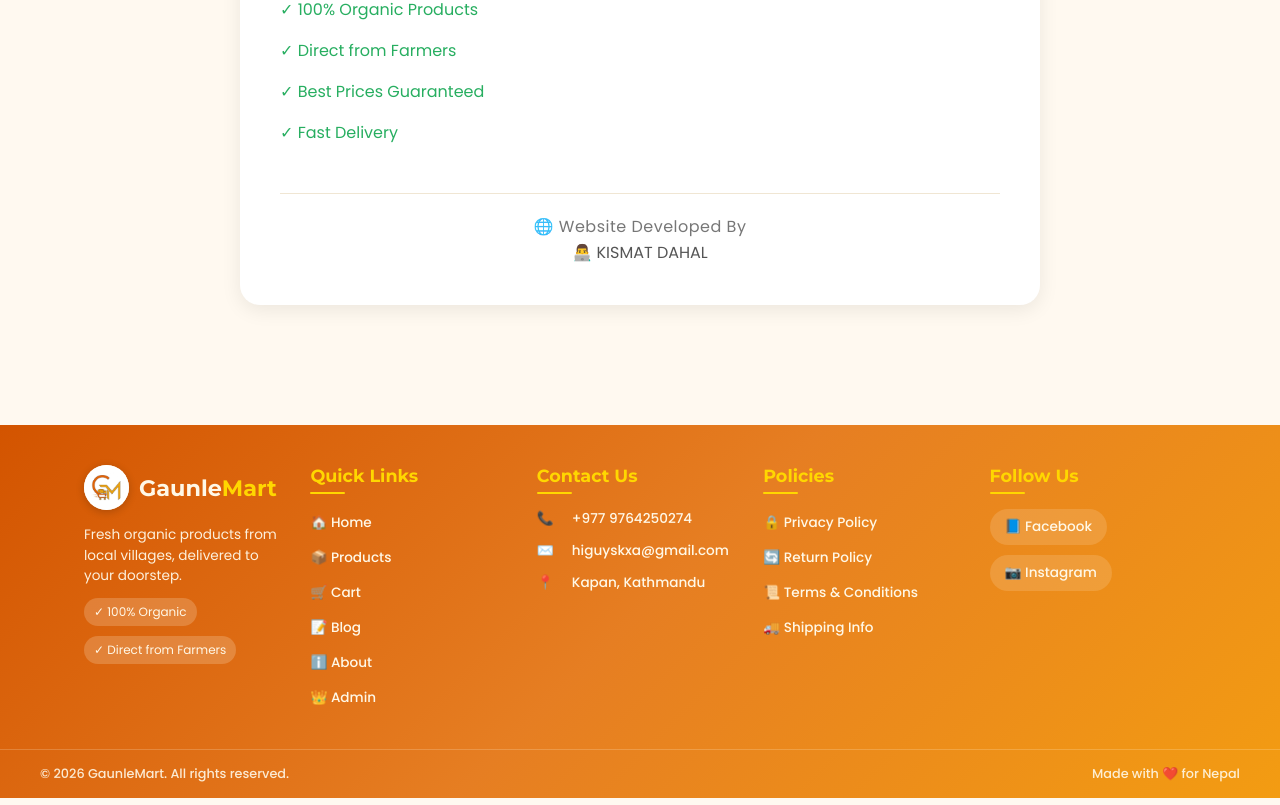
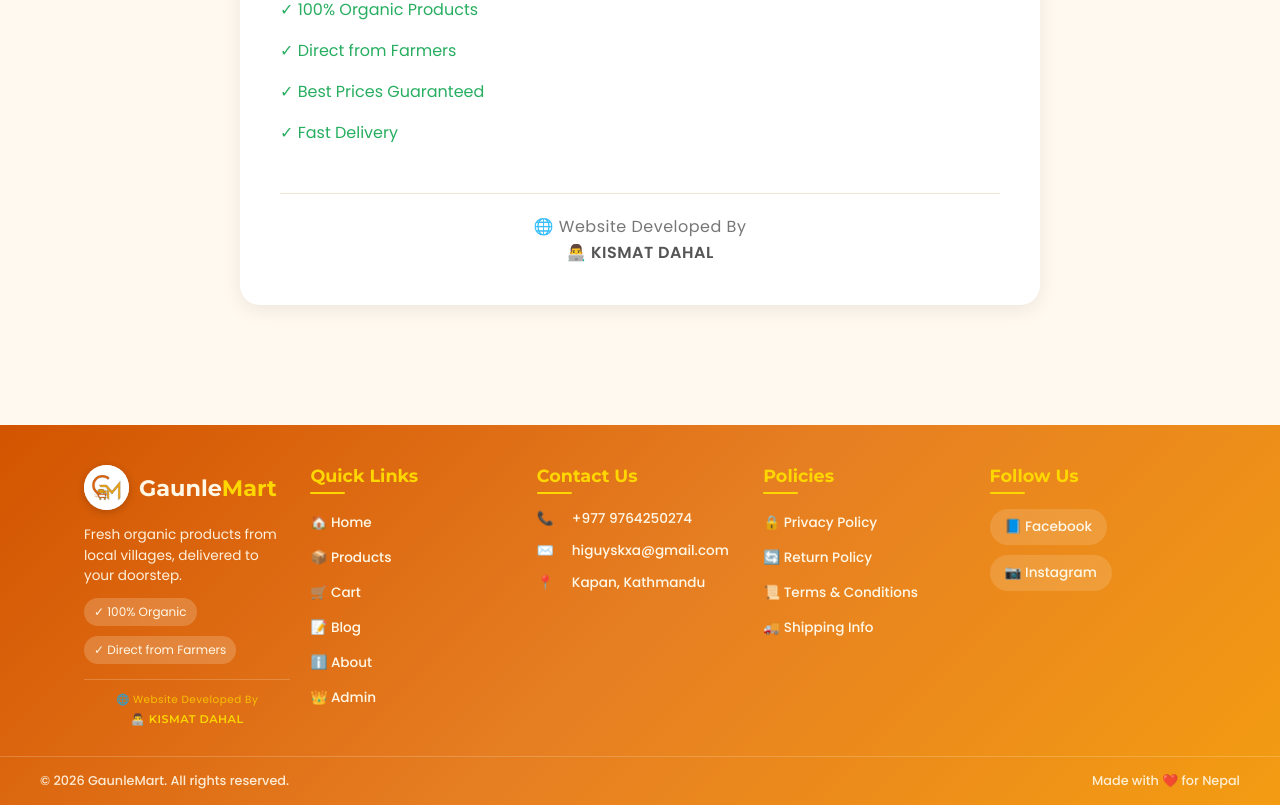
Before and after one commit to kismatdahal1-afk/GaunleMart, a React (Create React App) app: page /about in a window 1280 px wide. Shown: the part 621-1426 px from the top of the page. Built offline with nearby package versions, Linux system fonts and the light colour scheme.

Commit message:
Developer Credits Hehe

```diff
--- a/src/components/Footer.css
+++ b/src/components/Footer.css
@@ -309,3 +309,43 @@
     font-size: 0.8rem;
   }
 }
+/* ========== DEVELOPER CREDIT IN FOOTER ========== */
+.developer-credit-footer {
+  margin-top: 15px;
+  padding-top: 12px;
+  border-top: 1px solid rgba(255, 248, 231, 0.2);
+  text-align: center;
+}
+
+.credit-line {
+  font-family: 'Poppins', sans-serif;
+  font-size: 0.65rem;
+  color: #FFD700;
+  opacity: 0.8;
+  letter-spacing: 0.5px;
+  margin-bottom: 4px;
+}
+
+.credit-name {
+  font-family: 'Montserrat', sans-serif;
+  font-size: 0.7rem;
+  font-weight: 600;
+  color: #FFD700;
+  letter-spacing: 0.5px;
+}
+
+/* Responsive adjustments for footer credit */
+@media screen and (max-width: 768px) {
+  .developer-credit-footer {
+    margin-top: 12px;
+    padding-top: 10px;
+  }
+
+  .credit-line {
+    font-size: 0.6rem;
+  }
+
+  .credit-name {
+    font-size: 0.65rem;
+  }
+}
--- a/src/components/Footer.js
+++ b/src/components/Footer.js
@@ -16,7 +16,7 @@
     <footer className="footer">
       <div className="footer-container">
 
-        {/* Column 1: Brand Section */}
+        {/* Column 1: Brand Section - ADDED DEVELOPER CREDIT */}
         <div className="footer-col">
           <div className="footer-logo">
             <div className="logo-circle">
@@ -31,9 +31,15 @@
             <span>✓ 100% Organic</span>
             <span>✓ Direct from Farmers</span>
           </div>
+
+          {/* Developer Credit - Added in Brand Column */}
+          <div className="developer-credit-footer">
+            <div className="credit-line">🌐 Website Developed By</div>
+            <div className="credit-name">👨‍💻 KISMAT DAHAL</div>
+          </div>
         </div>
 
-        {/* Column 2: Quick Links - ADDED ADMIN LINK */}
+        {/* Column 2: Quick Links */}
         <div className="footer-col">
           <h3 className="footer-title">Quick Links</h3>
           <ul className="footer-links">
--- a/src/components/NavigationDrawer.css
+++ b/src/components/NavigationDrawer.css
@@ -289,3 +289,45 @@
     padding: 6px 10px;
   }
 }
+/* ========== DEVELOPER CREDIT IN HAMBURGER MENU ========== */
+.drawer-developer-credit {
+  margin: 20px 20px 30px;
+  padding: 15px 10px;
+  text-align: center;
+  border-top: 1px solid rgba(255, 255, 255, 0.15);
+  background: rgba(0, 0, 0, 0.1);
+  border-radius: 12px;
+}
+
+.drawer-credit-line {
+  font-family: 'Poppins', sans-serif;
+  font-size: 0.7rem;
+  color: #FFD700;
+  opacity: 0.85;
+  letter-spacing: 0.5px;
+  margin-bottom: 5px;
+}
+
+.drawer-credit-name {
+  font-family: 'Montserrat', sans-serif;
+  font-size: 0.75rem;
+  font-weight: 600;
+  color: #FFD700;
+  letter-spacing: 0.5px;
+}
+
+/* Responsive adjustments for mobile menu credit */
+@media screen and (max-width: 480px) {
+  .drawer-developer-credit {
+    margin: 15px 15px 25px;
+    padding: 12px 8px;
+  }
+
+  .drawer-credit-line {
+    font-size: 0.65rem;
+  }
+
+  .drawer-credit-name {
+    font-size: 0.7rem;
+  }
+}
--- a/src/components/NavigationDrawer.js
+++ b/src/components/NavigationDrawer.js
@@ -1,4 +1,4 @@
-// NavigationDrawer.js - Right side sliding navigation drawer
+// NavigationDrawer.js - Right side sliding navigation drawer with developer credit
 import React, { useEffect } from 'react';
 import { Link } from 'react-router-dom';
 import './NavigationDrawer.css';
@@ -31,7 +31,7 @@
         onClick={onClose}
       />
 
-      {/* Drawer - Now opens from RIGHT side */}
+      {/* Drawer - Opens from RIGHT side */}
       <div className={`navigation-drawer ${isOpen ? 'open' : ''}`}>
         {/* Close button */}
         <button className="drawer-close" onClick={onClose}>
@@ -116,6 +116,12 @@
             <li>📍 Kapan, Kathmandu</li>
           </ul>
         </div>
+
+        {/* Developer Credit - Added at bottom of hamburger menu */}
+        <div className="drawer-developer-credit">
+          <div className="drawer-credit-line">🌐 Website Developed By</div>
+          <div className="drawer-credit-name">👨‍💻 KISMAT DAHAL</div>
+        </div>
       </div>
     </>
   );
```
